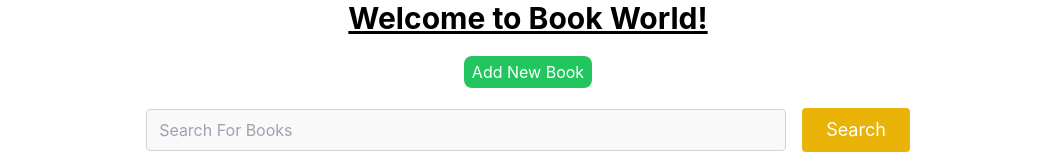
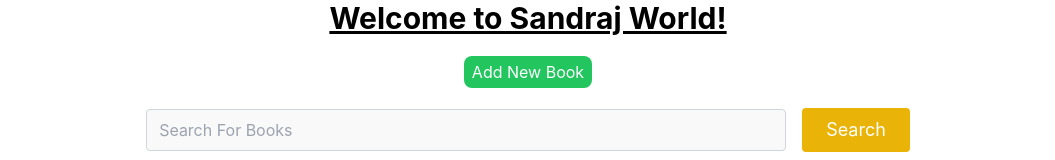
Before and after one commit to SandrajSaju/Efin_repo, a React (Create React App) app in the folder front-end/: page / in a window 1280 px wide. Shown: the top 160 px of the page, without its empty margins (112-1167 px from the left). Built offline with nearby package versions, Linux system fonts and the light colour scheme; no server answers.

Commit message:
sandraj world

```diff
--- a/front-end/src/components/HomePage.jsx
+++ b/front-end/src/components/HomePage.jsx
@@ -104,7 +104,7 @@ function formatDate(dateString) {
   return (
     <div>
     <h1 className="text-3xl font-bold underline text-center">
-      Welcome to Book World!
+      Welcome to Sandraj World!
     </h1>
     <div className='text-center'>
       <Link to='/addnewbook'><button className='bg-green-500 mt-5 px-2 py-1 text-white rounded-lg'>Add New Book</button></Link>
```
